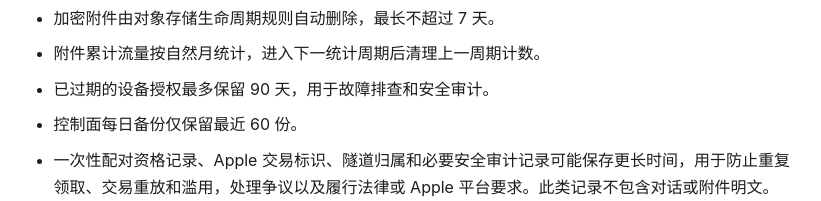
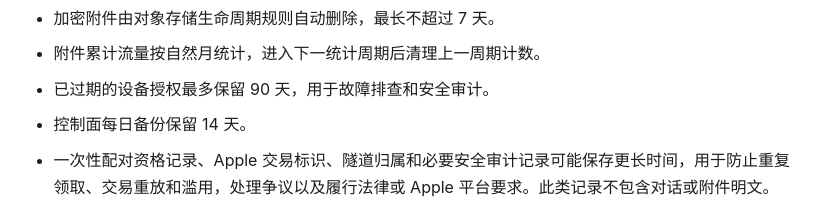
Before and after one commit to SyengUp/FridayNext-Privacy, a plain HTML site: page index.html in a window 1280 px wide. Shown: the part 2019-2220 px from the top of the page, without its empty margins (228-1049 px from the left). Drawn offline with Linux system fonts and the light colour scheme.

Commit message:
fix: 备份保留期订正为 14 天（原写 60 份，与实现不符）
隐私政策原文「控制面每日备份仅保留最近 60 份」，但 /opt/gw-alloc/backup.sh
实际是 `find backups -name 'gw-alloc-*.tgz' -mtime +14 -delete`——保留 14 天。
保留期是隐私政策里对用户的承诺，写长了等于承诺我们并没有在做的留存。

Co-Authored-By: Claude Opus 5 (1M context) <noreply@anthropic.com>

```diff
--- a/index.html
+++ b/index.html
@@ -66,7 +66,7 @@
       <li>加密附件由对象存储生命周期规则自动删除，最长不超过 7 天。</li>
       <li>附件累计流量按自然月统计，进入下一统计周期后清理上一周期计数。</li>
       <li>已过期的设备授权最多保留 90 天，用于故障排查和安全审计。</li>
-      <li>控制面每日备份仅保留最近 60 份。</li>
+      <li>控制面每日备份保留 14 天。</li>
       <li>一次性配对资格记录、Apple 交易标识、隧道归属和必要安全审计记录可能保存更长时间，用于防止重复领取、交易重放和滥用，处理争议以及履行法律或 Apple 平台要求。此类记录不包含对话或附件明文。</li>
     </ul>
 
```
